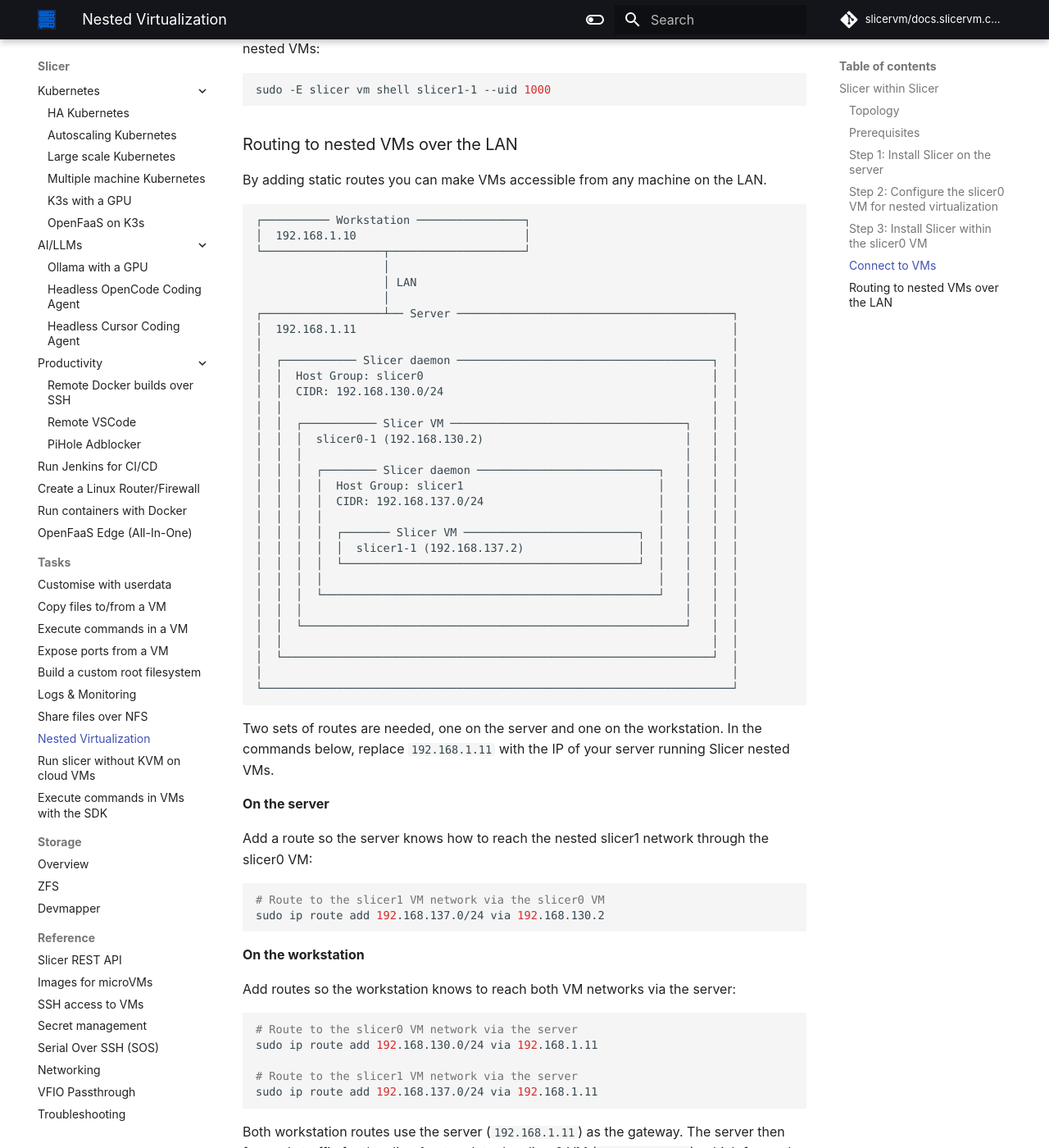
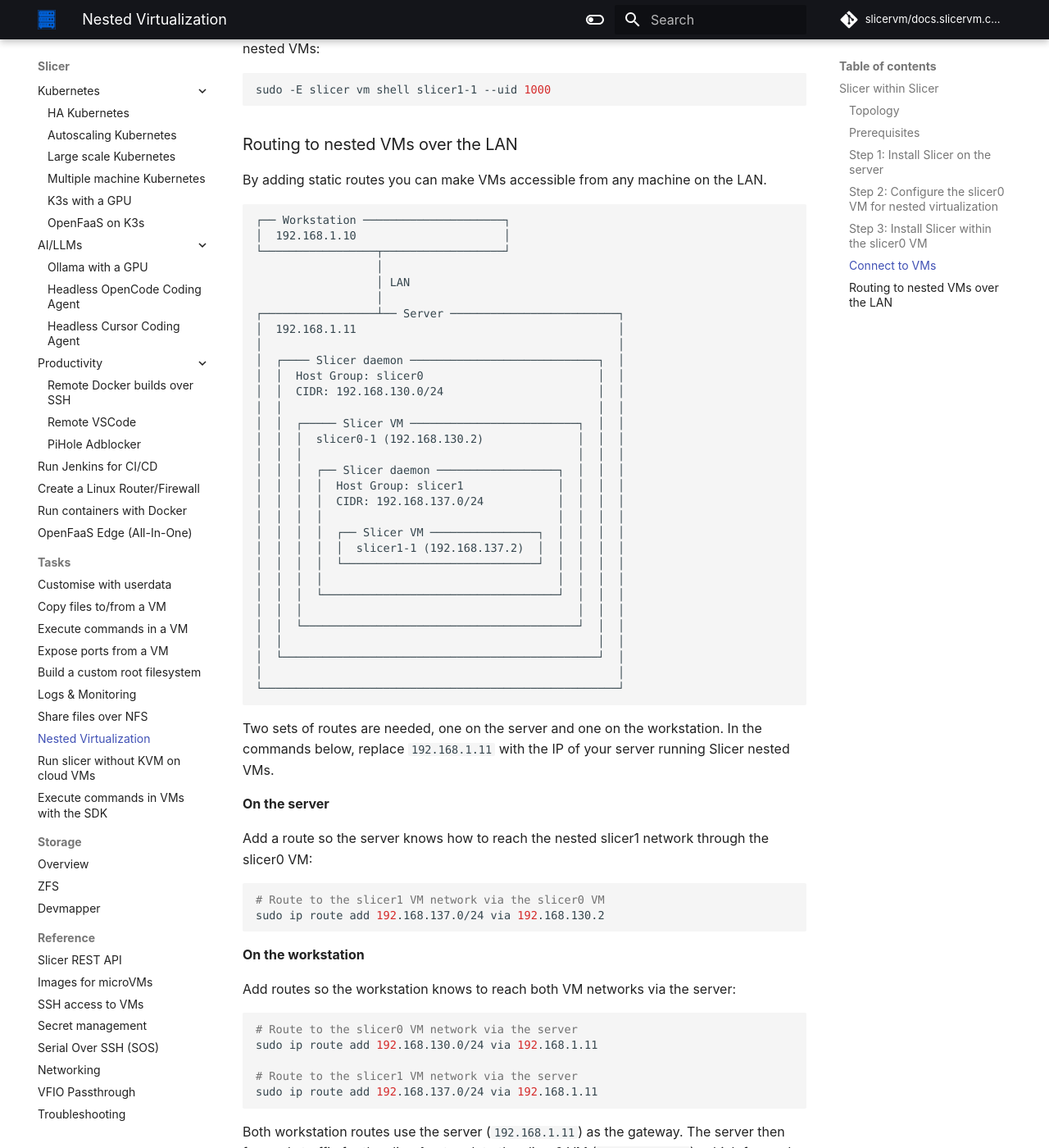
Before and after one commit to slicervm/docs.slicervm.com, an MkDocs documentation site: the page built from docs/tasks/nested-virtualization.md, in a window 1280 px wide and 1400 px high, scrolled down 3224 px. Shown: the whole window at 82% size. Built offline with MkDocs 1.6.1 and Material for MkDocs 9.7.7, drawn with Linux system fonts in a browser that asks for light colours; some web fonts are replaced; comment, search, counter and statistics services are not loaded.

Commit message:
Make routing diagram narrower
Make the routing diagram narower to improve how it is displayed on
mobile devices.

Signed-off-by: Han Verstraete (OpenFaaS Ltd) <han@openfaas.com>

````diff
--- a/docs/tasks/nested-virtualization.md
+++ b/docs/tasks/nested-virtualization.md
@@ -147,37 +147,37 @@
 By adding static routes you can make VMs accessible from any machine on the LAN.
 
 ```
-┌────────── Workstation ────────────────┐
-│  192.168.1.10                         │
-└──────────────────┬────────────────────┘
-                   │
-                   │ LAN
-                   │
-┌──────────────────┴── Server ─────────────────────────────────────────┐
-│  192.168.1.11                                                        │
-│                                                                      │
-│  ┌─────────── Slicer daemon ──────────────────────────────────────┐  │
-│  │  Host Group: slicer0                                           │  │
-│  │  CIDR: 192.168.130.0/24                                        │  │
-│  │                                                                │  │
-│  │  ┌─────────── Slicer VM ───────────────────────────────────┐   │  │
-│  │  │  slicer0-1 (192.168.130.2)                              │   │  │
-│  │  │                                                         │   │  │
-│  │  │  ┌──────── Slicer daemon ───────────────────────────┐   │   │  │
-│  │  │  │  Host Group: slicer1                             │   │   │  │
-│  │  │  │  CIDR: 192.168.137.0/24                          │   │   │  │
-│  │  │  │                                                  │   │   │  │
-│  │  │  │  ┌─────── Slicer VM ──────────────────────────┐  │   │   │  │
-│  │  │  │  │  slicer1-1 (192.168.137.2)                 │  │   │   │  │
-│  │  │  │  └────────────────────────────────────────────┘  │   │   │  │
-│  │  │  │                                                  │   │   │  │
-│  │  │  └──────────────────────────────────────────────────┘   │   │  │
-│  │  │                                                         │   │  │
-│  │  └─────────────────────────────────────────────────────────┘   │  │
-│  │                                                                │  │
-│  └────────────────────────────────────────────────────────────────┘  │
-│                                                                      │
-└──────────────────────────────────────────────────────────────────────┘
+┌── Workstation ─────────────────────┐
+│  192.168.1.10                      │
+└─────────────────┬──────────────────┘
+                  │
+                  │ LAN
+                  │
+┌─────────────────┴── Server ─────────────────────────┐
+│  192.168.1.11                                       │
+│                                                     │
+│  ┌──── Slicer daemon ────────────────────────────┐  │
+│  │  Host Group: slicer0                          │  │
+│  │  CIDR: 192.168.130.0/24                       │  │
+│  │                                               │  │
+│  │  ┌───── Slicer VM ─────────────────────────┐  │  │
+│  │  │  slicer0-1 (192.168.130.2)              │  │  │
+│  │  │                                         │  │  │
+│  │  │  ┌── Slicer daemon ──────────────────┐  │  │  │
+│  │  │  │  Host Group: slicer1              │  │  │  │
+│  │  │  │  CIDR: 192.168.137.0/24           │  │  │  │
+│  │  │  │                                   │  │  │  │
+│  │  │  │  ┌── Slicer VM ────────────────┐  │  │  │  │
+│  │  │  │  │  slicer1-1 (192.168.137.2)  │  │  │  │  │
+│  │  │  │  └─────────────────────────────┘  │  │  │  │
+│  │  │  │                                   │  │  │  │
+│  │  │  └───────────────────────────────────┘  │  │  │
+│  │  │                                         │  │  │
+│  │  └─────────────────────────────────────────┘  │  │
+│  │                                               │  │
+│  └───────────────────────────────────────────────┘  │
+│                                                     │
+└─────────────────────────────────────────────────────┘
 ```
 
 Two sets of routes are needed, one on the server and one on the workstation. In the commands below, replace `192.168.1.11` with the IP of your server running Slicer nested VMs.
````
